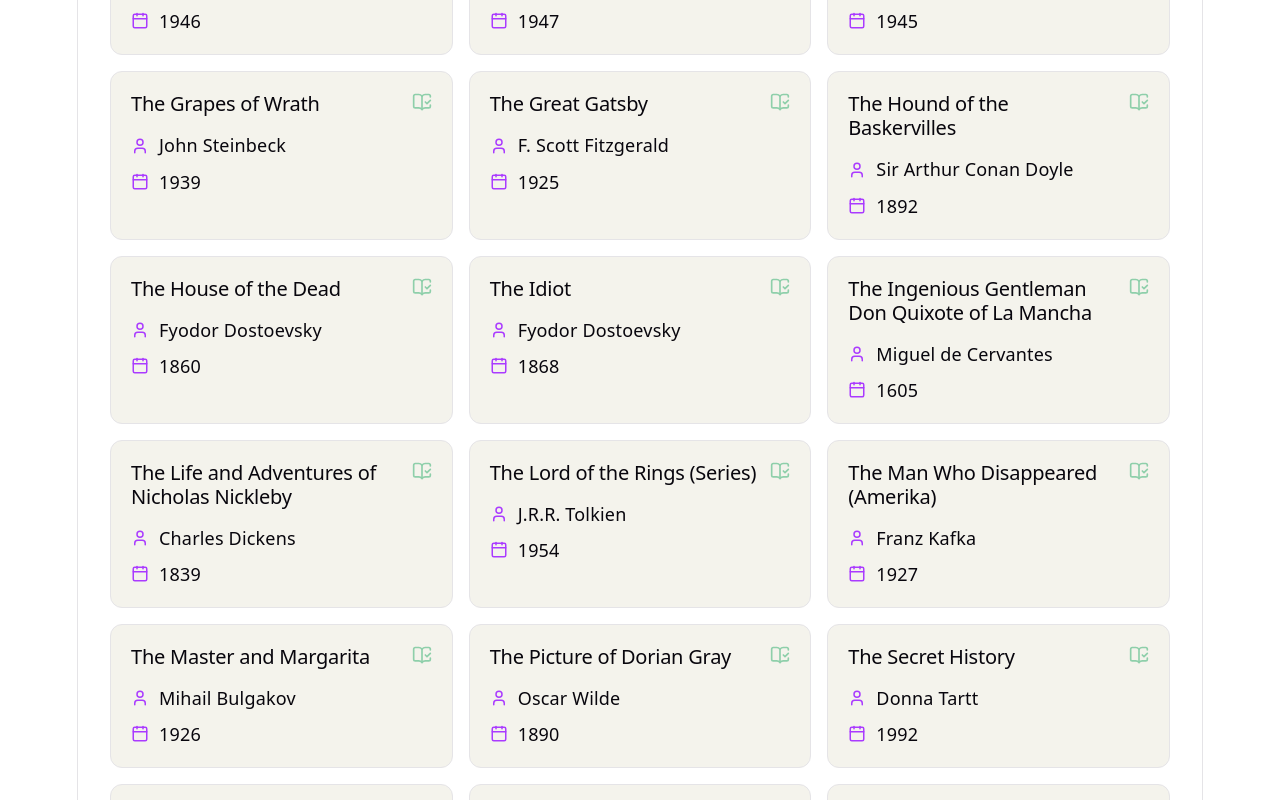
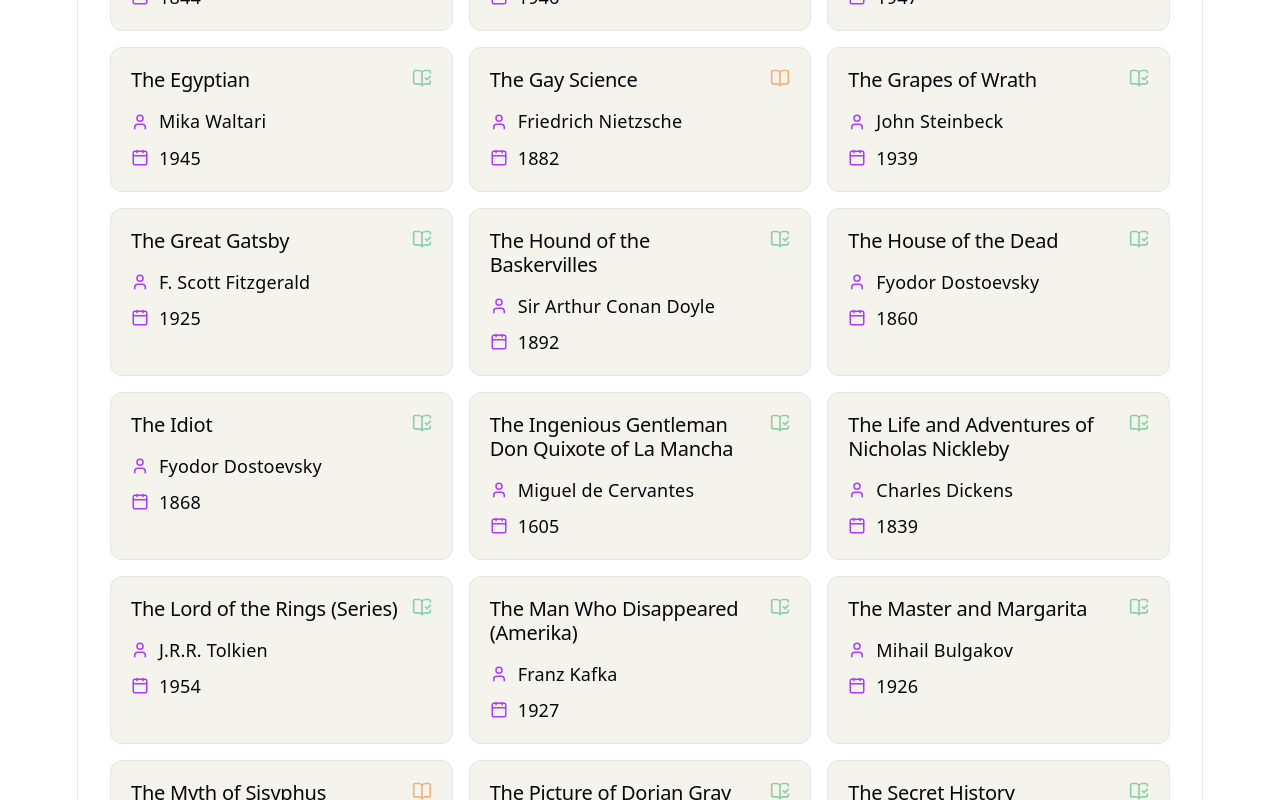
Before and after one commit to joonarafael/bookshelf, a React (Vite) app: page / in a window 1280 px wide. Shown: the part 3160-3960 px from the top of the page. Built offline with nearby package versions, Linux system fonts and the light colour scheme.

Commit message:
Add Nietzsche (#3)

```diff
--- a/src/books.ts
+++ b/src/books.ts
@@ -532,4 +532,39 @@ export const BOOKS: Book[] = [
         title_en: 'Our Mutual Friend',
         title_fi: 'Our Mutual Friend',
     },
+    {
+        author: 'Friedrich Nietzsche',
+        published: 1882,
+        read: false,
+        title_en: 'The Gay Science',
+        title_fi: 'Iloinen tiede',
+    },
+    {
+        author: 'Friedrich Nietzsche',
+        published: 1889,
+        read: false,
+        title_en: 'Twilight of the Idols',
+        title_fi: 'Epäjumalten hämärä',
+    },
+    {
+        author: 'Friedrich Nietzsche',
+        published: 1887,
+        read: false,
+        title_en: 'On the Genealogy of Morality',
+        title_fi: 'Moraalin alkuperästä',
+    },
+    {
+        author: 'Friedrich Nietzsche',
+        published: 1883,
+        read: false,
+        title_en: 'Thus Spoke Zarathustra: A Book for All and None',
+        title_fi: 'Näin puhui Zarathustra. Kirja kaikille eikä kenellekään',
+    },
+    {
+        author: 'Albert Camus',
+        published: 1942,
+        read: false,
+        title_en: 'The Myth of Sisyphus',
+        title_fi: 'Sisyfoksen myytti',
+    },
 ];
```
